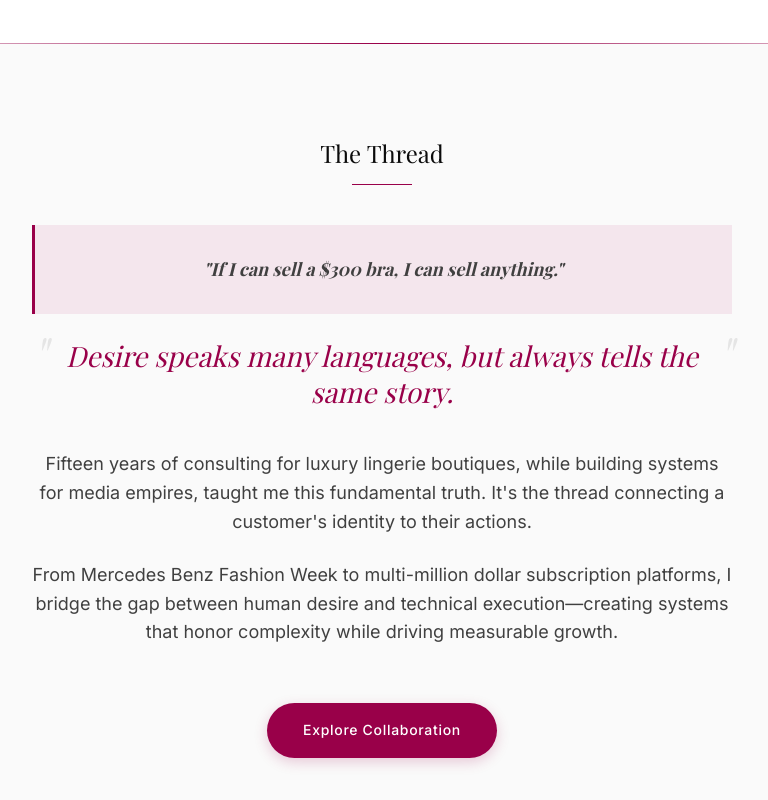
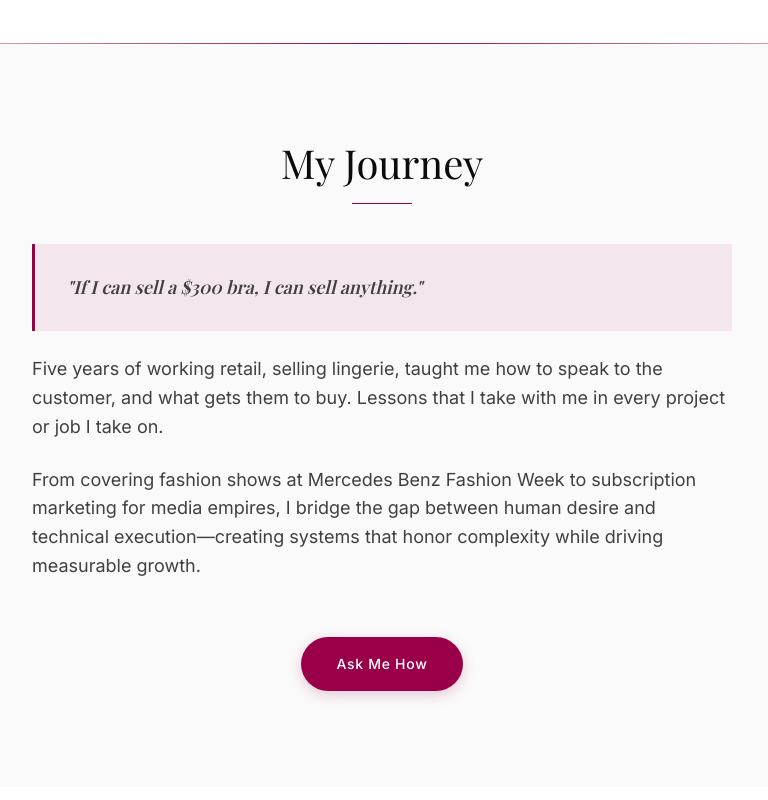
Before and after one commit to marlavharris/zine-portfolio, a plain HTML site: page index.html in a window 1280 px wide. Shown: the part 4620-5420 px from the top of the page, without its empty margins (258-1026 px from the left). Drawn offline with nearby package versions, Linux system fonts and the light colour scheme; a web font is replaced by a local one.

Commit message:
Update index.html

```diff
--- a/index.html
+++ b/index.html
@@ -587,7 +587,7 @@
       box-shadow: 0 5px 15px rgba(153, 0, 73, 0.1);
     }
 
-    /* Philosophy - More Integrated with Bra Quote */
+    /* Philosophy - Revised with Bra Quote Only */
     .philosophy {
       padding: 6rem 0;
       text-align: center;
@@ -610,50 +610,35 @@
       margin: 0 auto;
     }
 
-    .bra-quote {
+    .philosophy-content h2 {
+      font-size: 2.5rem;
+      margin-bottom: 1rem;
+      font-weight: 300;
+    }
+
+    .bra-quote-hero {
       font-family: 'Playfair Display', serif;
       font-style: italic;
-      font-size: 2rem;
-      color: #990049;
+      font-size: 2.2rem;
+      color: var(--accent);
       margin: 2rem 0 2.5rem;
-      line-height: 1.4;
-      font-weight: 700;
+      line-height: 1.3;
+      font-weight: 600;
       background: var(--accent-lighter);
       padding: 2rem;
       border-left: 3px solid var(--accent);
-    }
-
-    .desire-quote {
-      font-size: 1.75rem;
-      color: var(--accent);
-      font-style: italic;
-      line-height: 1.3;
-      margin-bottom: 2.5rem;
-      font-weight: 300;
-      position: relative;
-      padding: 0 2rem;
-    }
-
-    .desire-quote:before, .desire-quote:after {
-      content: '"';
-      font-size: 3rem;
-      color: var(--neutral-200);
-      position: absolute;
-      top: -1rem;
-    }
-
-    .desire-quote:before {
-      left: 0;
-    }
-
-    .desire-quote:after {
-      right: 0;
+      text-align: center;
     }
 
     .philosophy p {
       font-size: 1.125rem;
       color: var(--neutral-700);
       margin-bottom: 1.5rem;
+      text-align: left;
+    }
+
+    .philosophy p:first-of-type {
+      margin-top: 2rem;
     }
 
     /* Leadership - Enhanced */
@@ -824,14 +809,13 @@
         font-size: 0.75rem;
       }
 
-      .desire-quote {
-        font-size: 1.5rem;
-        padding: 0 1.5rem;
+      .bra-quote-hero {
+        font-size: 1.8rem;
+        padding: 1.5rem;
       }
 
-      .bra-quote {
-        font-size: 1.6rem;
-        padding: 1.5rem;
+      .philosophy p {
+        text-align: center;
       }
 
       .leadership-item {
@@ -1080,22 +1064,20 @@
     </div>
   </section>
 
-  <!-- Philosophy - Now with Bra Quote as Hero -->
+  <!-- Philosophy - Revised with Bra Quote Only -->
   <section id="philosophy" class="philosophy">
     <div class="container">
       <div class="philosophy-content">
-        <h2>The Thread</h2>
+        <h2>My Journey</h2>
         <div class="bar" style="margin: 1rem auto 2.5rem;"></div>
 
-        <p class="bra-quote">"If I can sell a $300 bra, I can sell anything."</p>
+        <p class="bra-quote-hero">"If I can sell a $300 bra, I can sell anything."</p>
 
-        <h3 class="desire-quote">Desire speaks many languages, but always tells the same story.</h3>
+        <p>Five years of working retail, selling lingerie, taught me how to speak to the customer, and what gets them to buy. Lessons that I take with me in every project or job I take on.</p>
 
-        <p>Fifteen years of consulting for luxury lingerie boutiques, while building systems for media empires, taught me this fundamental truth. It's the thread connecting a customer's identity to their actions.</p>
+        <p>From covering fashion shows at Mercedes Benz Fashion Week to subscription marketing for media empires, I bridge the gap between human desire and technical execution—creating systems that honor complexity while driving measurable growth.</p>
 
-        <p>From Mercedes Benz Fashion Week to multi-million dollar subscription platforms, I bridge the gap between human desire and technical execution—creating systems that honor complexity while driving measurable growth.</p>
-
-        <a href="#contact" class="btn btn-primary" style="margin-top: 2rem;">Explore Collaboration</a>
+        <a href="#contact" class="btn btn-primary" style="margin-top: 2rem;">Ask Me How</a>
       </div>
     </div>
   </section>
```
